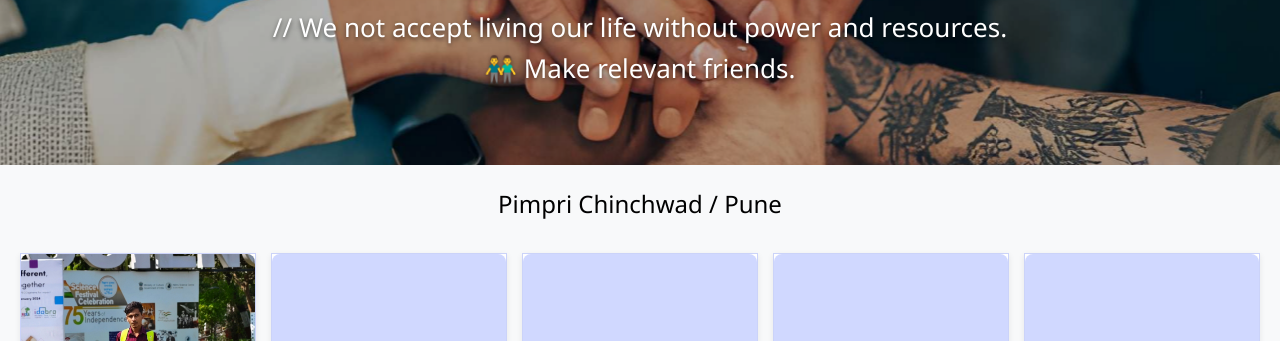
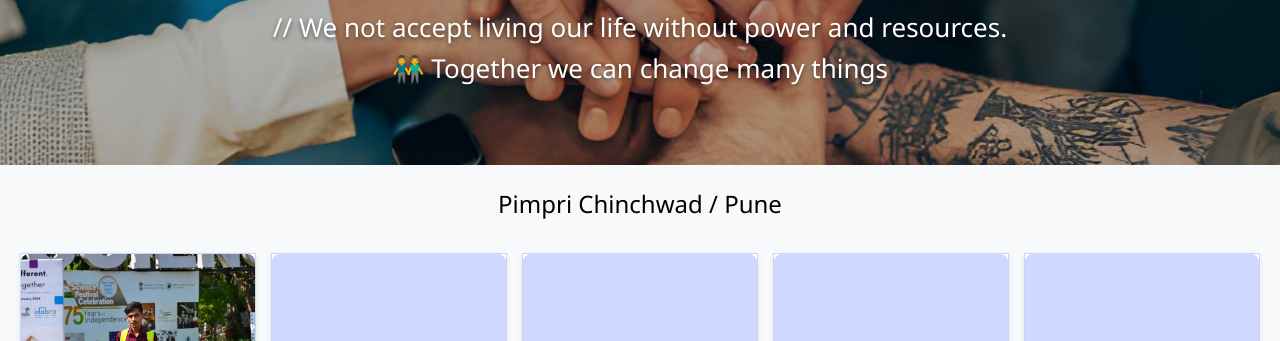
Before and after one commit to Planetmarket/mscpune, a plain HTML site: page index.html in a window 1280 px wide. Shown: the part 459-800 px from the top of the page. Drawn offline with Linux system fonts and the light colour scheme.

Commit message:
Update index.html

```diff
--- a/index.html
+++ b/index.html
@@ -97,7 +97,7 @@ footer { text-align:center; padding:30px 20px; background:#1a2b5c; color:#fff; f
     <h2>Do you believe in big dream ! Then connect with us</h2>
     <p> // We not accept living our life without power and resources.</p>
 
-<p> 👬 Make relevant friends. </p>
+<p> 👬 Together we can change many things </p>
 
 
 
```
